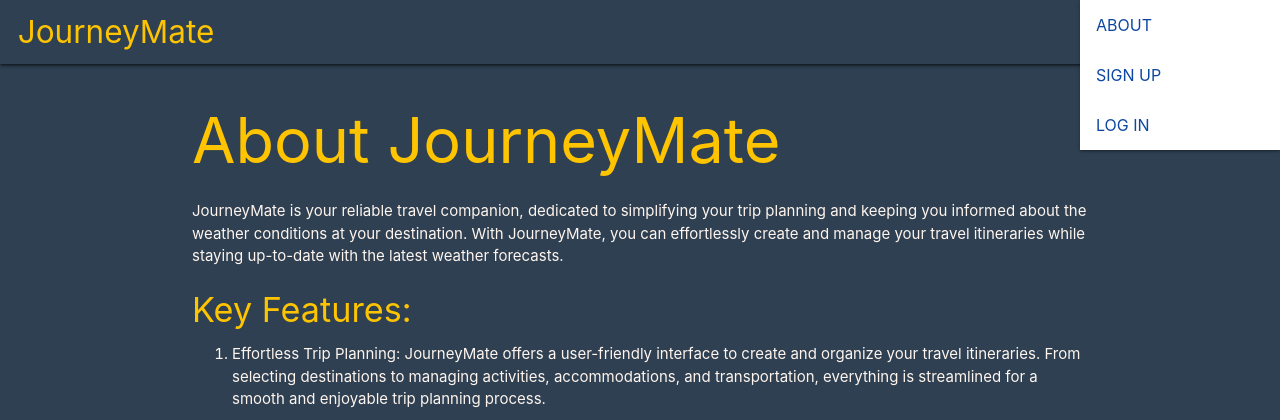
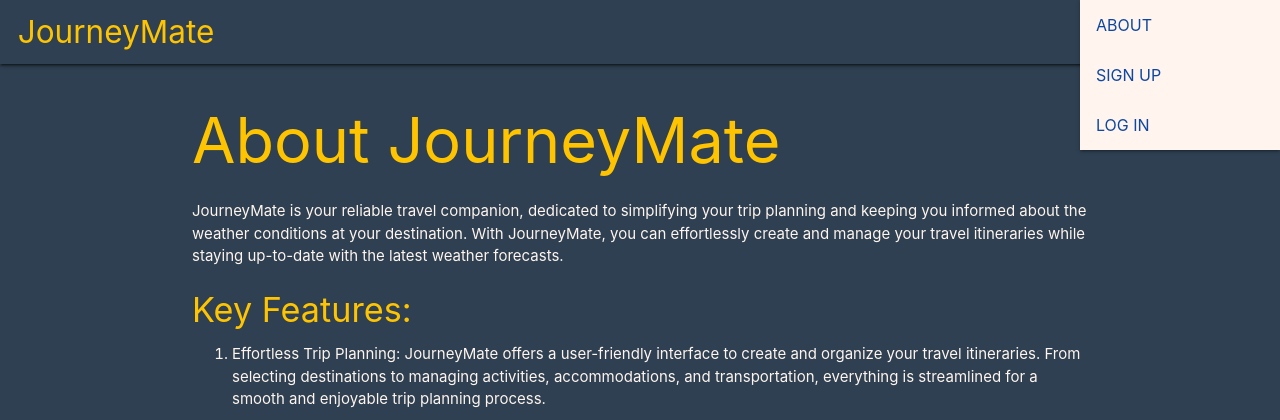
Before and after one commit to pattongrooms/project-3-STP, a Django app: page /about/ in a window 1280 px wide, after a click that opens the changed part. Shown: the top 420 px of the page. Run offline with Django 4.2, Linux system fonts and the light colour scheme.

Commit message:
Update Accent Color

```diff
--- a/journeymate/main_app/static/css/style.css
+++ b/journeymate/main_app/static/css/style.css
@@ -89,6 +89,7 @@ section div #home-card{
   font-weight: 600;
   padding-bottom: 4vmin;
   margin-bottom: 30vmin;
+  background-color: seashell;
 }
 
 #destination-index{
@@ -141,3 +142,7 @@ form {
 textarea {
   height: 10vmin;
 }
+
+#dropdown1 {
+  background-color: seashell;
+}
```
